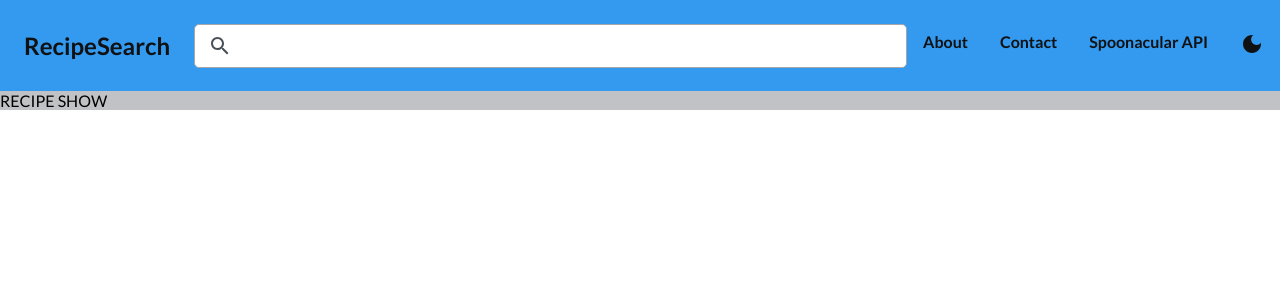
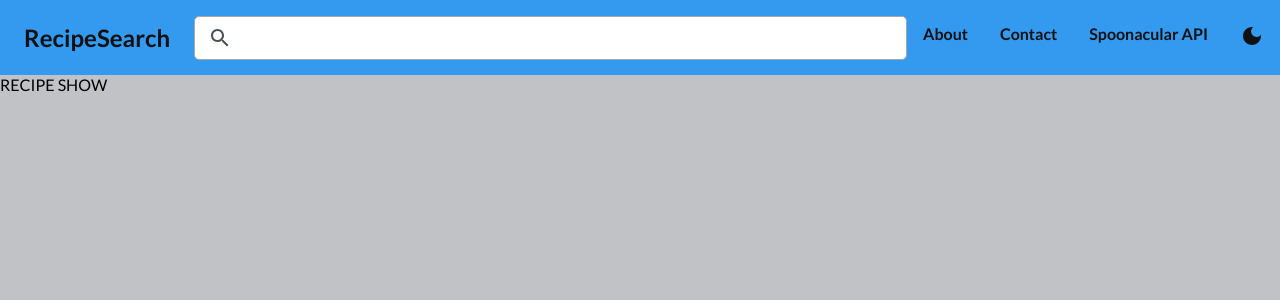
Before and after one commit to MarsVolta4366/recipe-search-reducer, a React (Create React App) app: page /showRecipe/1 in a window 1280 px wide. Shown: the top 300 px of the page. Built offline with nearby package versions, Linux system fonts and the light colour scheme; no server answers.

Commit message:
Fixed positioning of nav and recipe gallery

```diff
--- a/src/App.js
+++ b/src/App.js
@@ -17,13 +17,16 @@ function App() {
   console.log(data)
 
   return (
-    <div className={theme}>
-      <div className="background">
+    <div className={`${theme}`}>
+      <div className="background container">
         <Router>
           <Navbar />
-          <div className="center">
-            {loading && <CircularProgress style={{ marginTop: "10px" }} />}
-          </div>
+          {/* Spacing div because of fixed navbar */}
+          <div style={{ height: "75px" }}></div>
+          {/* Loading div only displays when loading === true */}
+          {loading && <div className="flex">
+            <CircularProgress style={{ marginTop: "10px" }} />
+          </div>}
           <Routes>
             <Route path="/" element={
               <RecipeGallery data={data} />
--- a/src/components/RecipeShow.js
+++ b/src/components/RecipeShow.js
@@ -1,7 +1,7 @@
 const RecipeShow = () => {
     return (
         <>
-        RECIPE SHOW
+            RECIPE SHOW
         </>
     )
 }
--- a/src/components/navbar.module.scss
+++ b/src/components/navbar.module.scss
@@ -5,6 +5,10 @@
     flex-direction: row;
     justify-content: space-between;
     align-items: center;
+    position: fixed;
+    width: 100%;
+    top: 0;
+    height: 75px;
 
     h1 {
         color: $dark-000;
--- a/src/scss/base/_reset.scss
+++ b/src/scss/base/_reset.scss
@@ -31,12 +31,15 @@ body {
 
 .flex {
     display: flex;
-    min-height: 100vh;
     height: 100%;
     flex-wrap: wrap;
     justify-content: center;
     align-items: baseline;
     align-content: flex-start;
+}
+
+.container {
+    min-height: 100vh;
 }
 
 .center {
```
